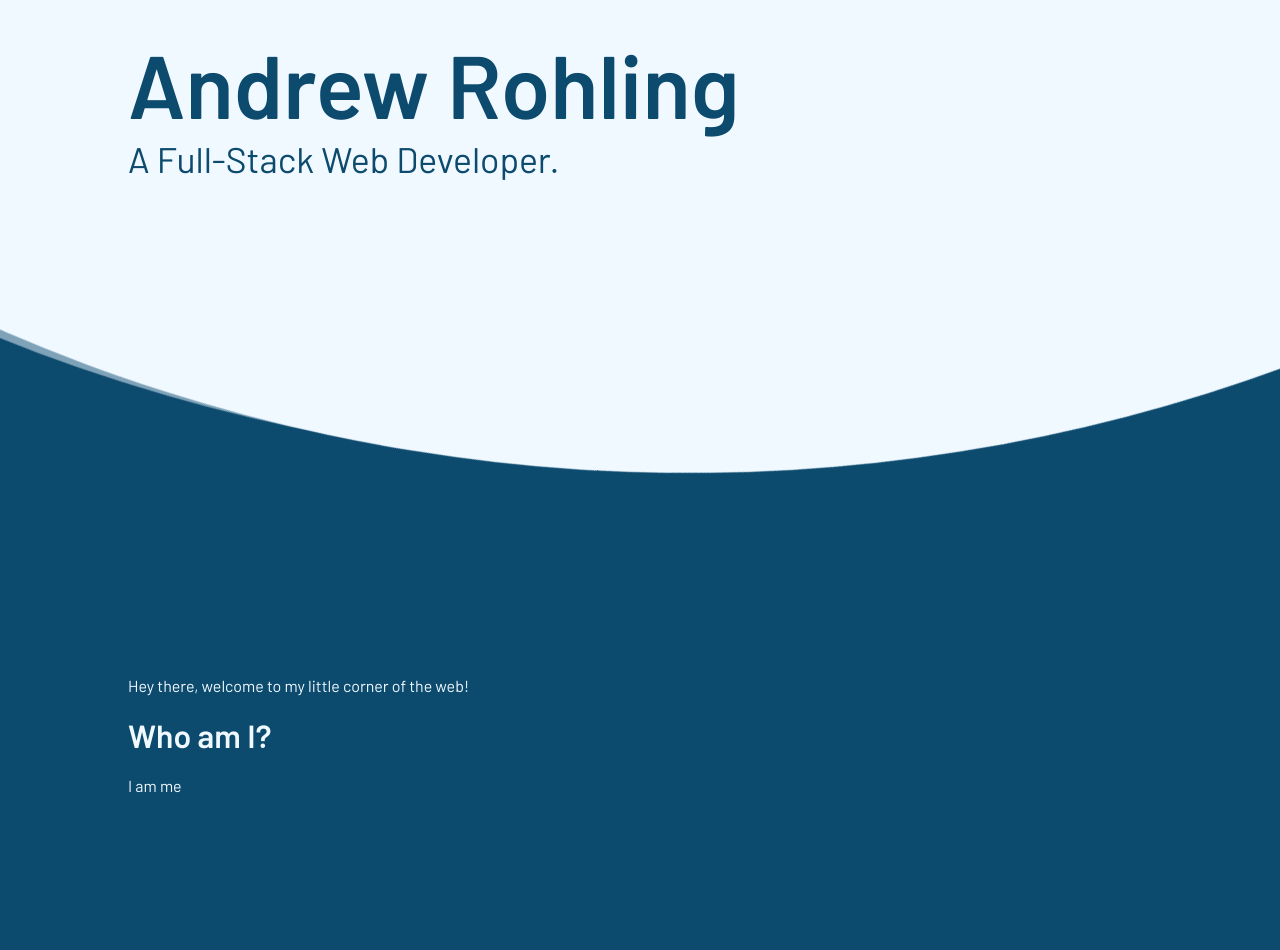
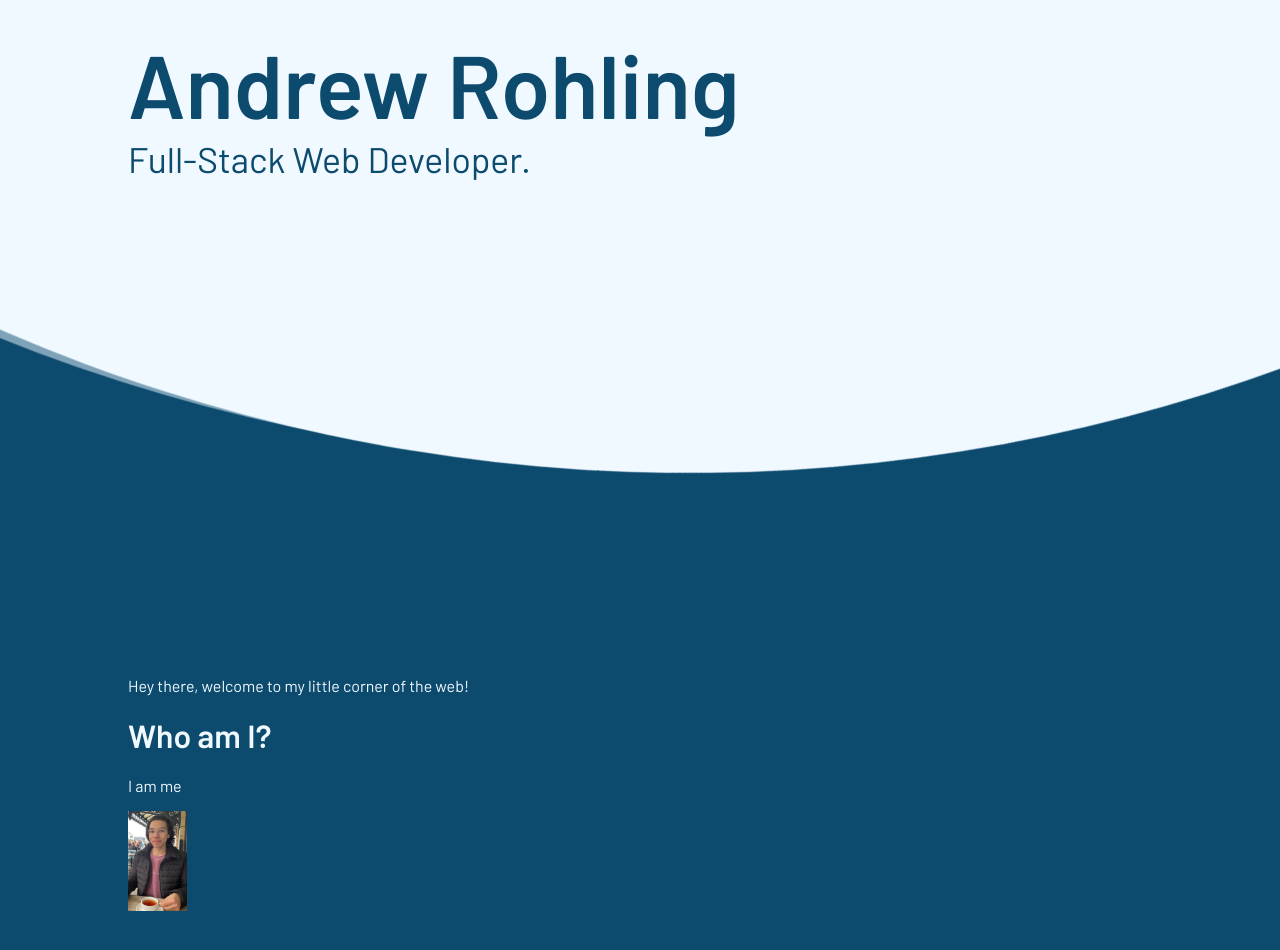
Before and after one commit to AndyRoo0/portfolio, a React (Create React App) app: page / in a window 1280 px wide. Shown: the part 220-1170 px from the top of the page. Built offline with nearby package versions, Linux system fonts and the light colour scheme.

Commit message:
playing around with picture locations

```diff
--- a/src/App/App.css
+++ b/src/App/App.css
@@ -7,7 +7,7 @@
   z-index: 10;
   position: sticky;
   top: 0;
-  min-height: 5vh;
+  min-height: 5svh;
   background-color: #f0f9ff;
   margin: 0;
   padding: 0;
@@ -19,7 +19,7 @@
 
 .welcome {
   position: relative;
-  min-height: 45vh;
+  min-height: 45svh;
   background-color: #f0f9ff;
   margin: 0;
   padding-left: 10vw;
@@ -50,7 +50,7 @@ section {
   justify-content: center;
   align-items: center;
   flex-direction: column;
-  min-height: 50vh;
+  min-height: 50svh;
   background-color: #0c4a6e;
   overflow: hidden;
 }
--- a/src/App/App.js
+++ b/src/App/App.js
@@ -1,5 +1,6 @@
 import React from 'react';
 import './App.css';
+import portrait from '../images/portrait.png';
 
 function App() {
   return (
@@ -9,13 +10,14 @@ function App() {
       </nav>
       <div className='welcome'>
         <h1>Andrew Rohling</h1>
-        <p>A Full-Stack Web Developer.</p>
+        <p>Full-Stack Web Developer.</p>
       </div>
       <section className='waves'></section>
       <div className='whoami'>
         <p>Hey there, welcome to my little corner of the web!</p>
         <h1>Who am I?</h1>
         <p>I am me</p>
+        <img src={portrait} alt='Me' height='100vh' />
       </div>
       <div className='projects'>
         <h1>What have I been working on?</h1>
```
Also changed, not shown: src/images/portrait.png (added), 1 other file (tests, documents, lock files or other folders).
